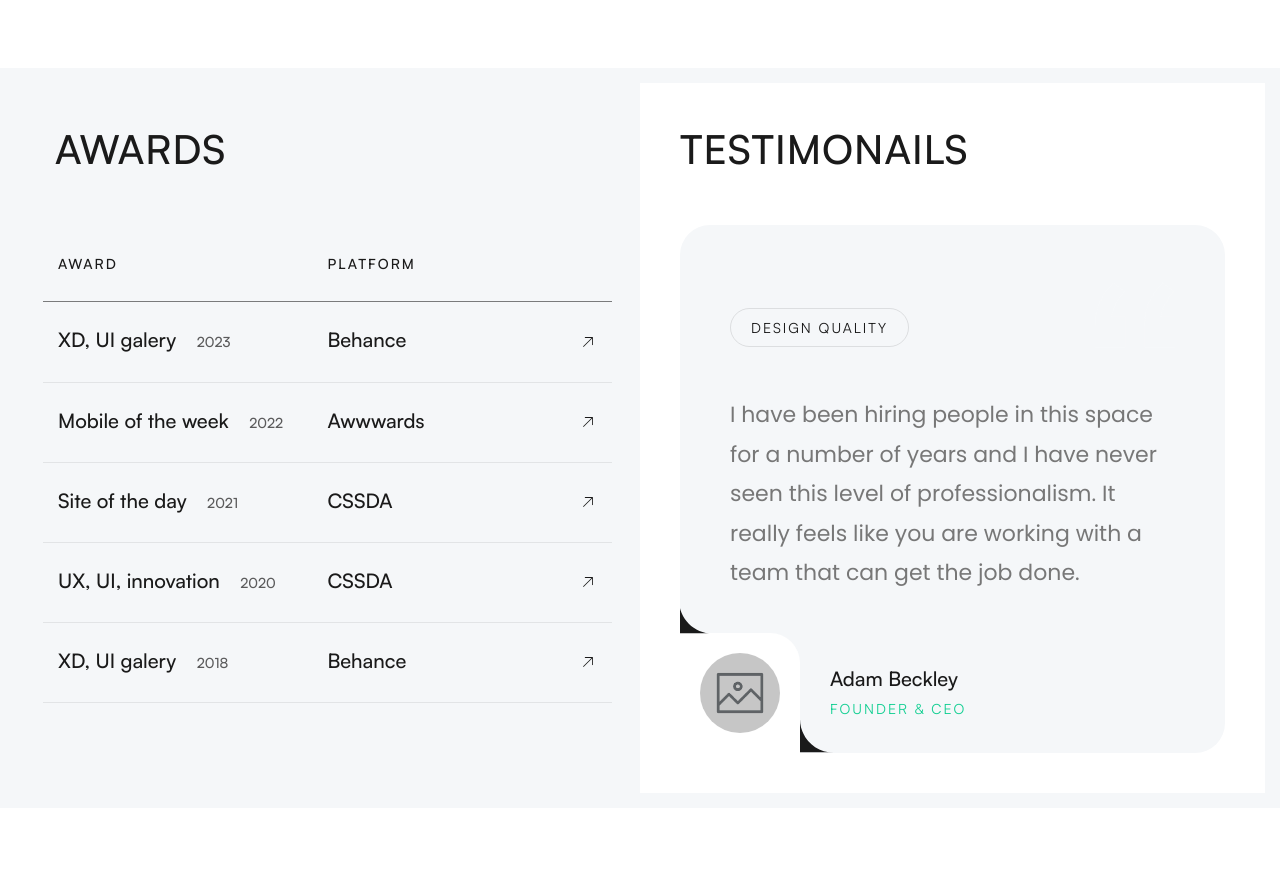
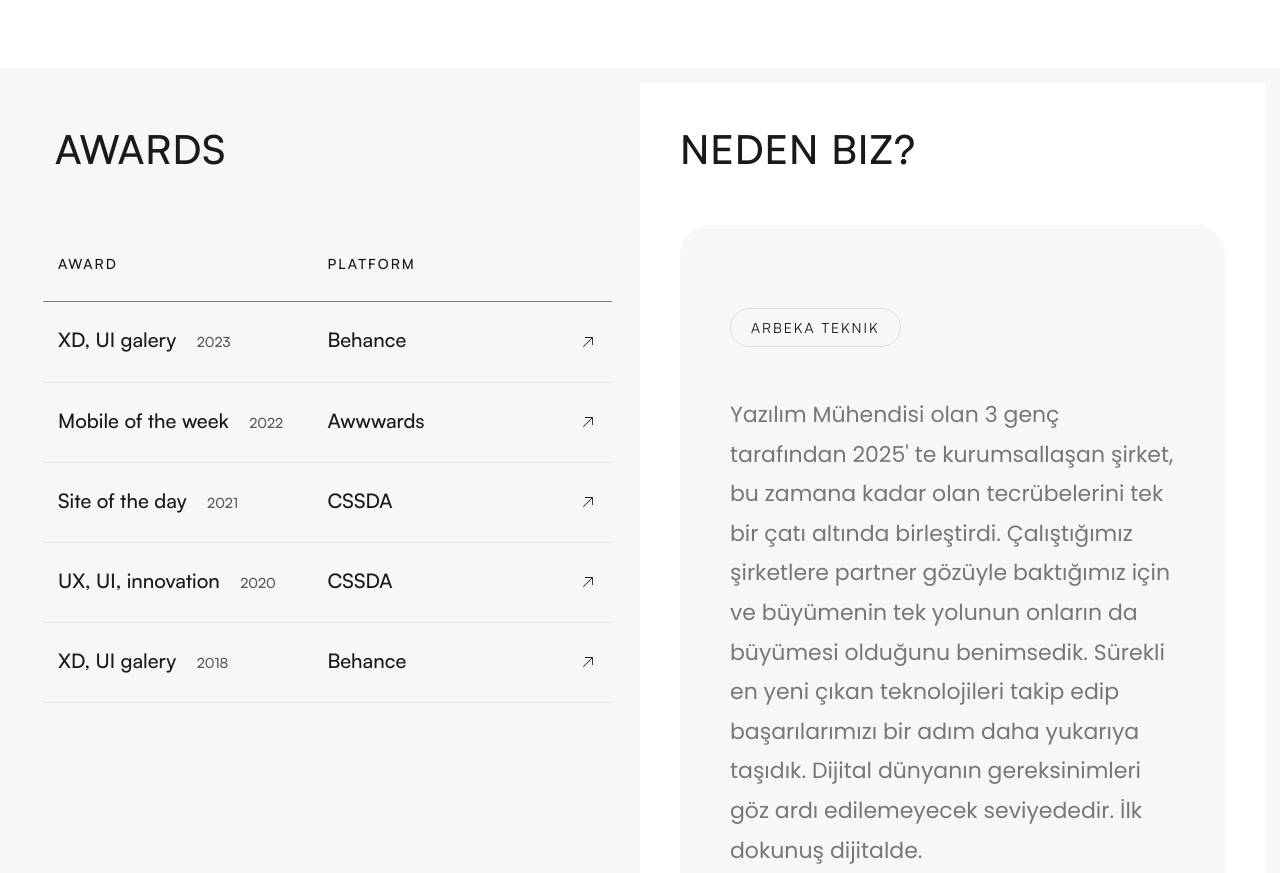
Before and after one commit to berkecanakkor/arbekas, a plain HTML site: page home-digital-agency.html in a window 1280 px wide. Shown: the part 5060-5933 px from the top of the page. Drawn offline with Linux system fonts and the light colour scheme; a script that the page names is missing; a web font is replaced by a local one.

Commit message:
arayüzde bazı düzenlemeler

```diff
--- a/home-digital-agency.html
+++ b/home-digital-agency.html
@@ -1163,7 +1163,7 @@
                             <div class="col-lg-6 colmn main-bg">
                                 <div class="testim-crev">
                                     <div class="sec-head mb-50">
-                                        <h3 class="text-u ls1">Testimonails</h3>
+                                        <h3 class="text-u ls1">Neden Biz?</h3>
                                     </div>
                                     <div class="testim-swiper" data-carousel="swiper" data-loop="true" data-space="30">
                                         <div id="content-carousel-container-unq-testim" class="swiper-container"
@@ -1174,8 +1174,8 @@
                                                         <div class="content">
                                                             <div class="d-flex align-items-center">
                                                                 <div>
-                                                                    <span class="tag sub-title mb-15">Design
-                                                                        Quality</span>
+                                                                    <span class="tag sub-title mb-15">Arbeka
+                                                                        Teknik </span>
                                                                 </div>
                                                                 <div class="ml-auto">
                                                                     <svg xmlns="http://www.w3.org/2000/svg"
@@ -1192,12 +1192,12 @@
                                                                 </div>
                                                             </div>
                                                             <div class="text">
-                                                                <p class="fz-22">I have been hiring people in this
-                                                                    space for a number of years
-                                                                    and I have never seen this level of
-                                                                    professionalism. It really feels like you are
-                                                                    working with a team that can get the job
-                                                                    done.</p>
+                                                                <p class="fz-22">Yazılım Mühendisi olan 3 genç tarafından 2025' te kurumsallaşan şirket,
+                                                                    bu zamana kadar olan tecrübelerini tek bir çatı altında birleştirdi. Çalıştığımız şirketlere
+                                                                    partner gözüyle baktığımız için ve büyümenin tek yolunun onların da büyümesi olduğunu benimsedik.
+                                                                    Sürekli en yeni çıkan teknolojileri takip edip başarılarımızı bir adım daha yukarıya taşıdık.
+                                                                    Dijital dünyanın gereksinimleri göz ardı edilemeyecek seviyededir. İlk dokunuş dijitalde.
+                                                                </p>
                                                             </div>
                                                             <div class="info mt-40">
                                                                 <div class="img-curv main-bg">
@@ -1224,7 +1224,7 @@
                                                                     </div>
                                                                 </div>
                                                                 <div class="ml-30">
-                                                                    <h6>Adam Beckley</h6>
+                                                                    <h6>Arbeka Digital</h6>
                                                                     <span class="sub-title main-color">Founder &
                                                                         CEO</span>
                                                                 </div>
@@ -1563,14 +1563,10 @@
                                     </p>
                                 </div>
                                 <div class="subscribe-minimal mt-50">
-                                    <form action="contact.php">
-                                        <div class="form-group rest">
-                                            <input type="email" placeholder="Type Your Email">
-                                            <button type="submit">
-                                                <i class="ti-arrow-top-right"></i>
-                                            </button>
-                                        </div>
-                                    </form>
+                                    <p class="fz-14 mb-10">Detaylı bilgi için bizi Instagram’dan takip et:</p>
+                                    <a href="https://www.instagram.com/arbekadigital" target="_blank" class="d-inline-flex align-items-center fz-14">
+                                        <i class="fab fa-instagram" style="font-size: 20px; margin-right: 8px;"></i> @arbekadigital
+                                    </a>
                                 </div>
                             </div>
                         </div>
```
